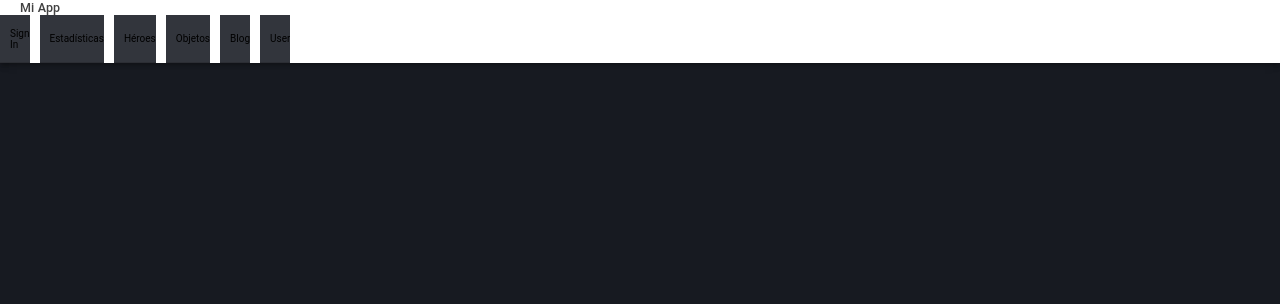
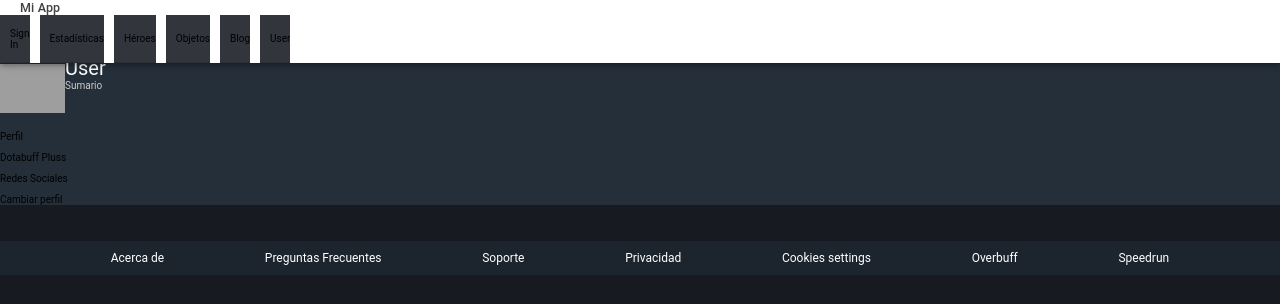
Before and after one commit to Cristian-Calderon/dotaStats, a React (Vite) app: page /user in a window 1280 px wide. Shown: the top 304 px of the page. Built offline with nearby package versions, Linux system fonts and the light colour scheme.

Commit message:
Crear barra Users

```diff
--- /dev/null
+++ b/src/components/Barra.css
@@ -0,0 +1,4 @@
+.barra{
+    display: flex;
+
+}
--- /dev/null
+++ b/src/components/Barra.tsx
@@ -0,0 +1,23 @@
+import React from "react";
+import { IonPage, IonContent, IonImg, IonText } from "@ionic/react";
+
+import { useMediaQuery } from "react-responsive";
+import { useLocation } from "react-router-dom";
+import './UserPerfil.css';
+
+
+const Barra: React.FC = () => {
+    return (
+        <>
+        <div>
+            <p>Perfil</p>
+            <p>Dotabuff Pluss</p>
+            <p>Redes Sociales</p>
+            <p>Cambiar perfil</p>
+        </div>
+        </>
+    );
+
+};
+
+export default Barra;
--- a/src/pages/UserProfile/UserProfile.tsx
+++ b/src/pages/UserProfile/UserProfile.tsx
@@ -1,7 +1,10 @@
 import React from 'react';
 import { useHistory } from 'react-router-dom';
 import { IonPage, IonContent, IonButton, IonText, IonImg } from '@ionic/react';
-
+import UserContent from '../../components/UserContent';
+import UserPerfil from '../../components/UserPerfil';
+import Footer from '../../components/Footer';
+import Barra from '../../components/Barra';
 
 
 const UserProfile: React.FC = () => {
@@ -10,7 +13,11 @@ const UserProfile: React.FC = () => {
     return (
         <IonPage className='padding-top'>
             <IonContent className="">
-
+                <UserContent>
+                    <UserPerfil />
+                    <Barra />
+                </UserContent>
+                <Footer />
             </IonContent>
         </IonPage>
     );
```
Lines whose indentation alone changed are shown as unchanged.
